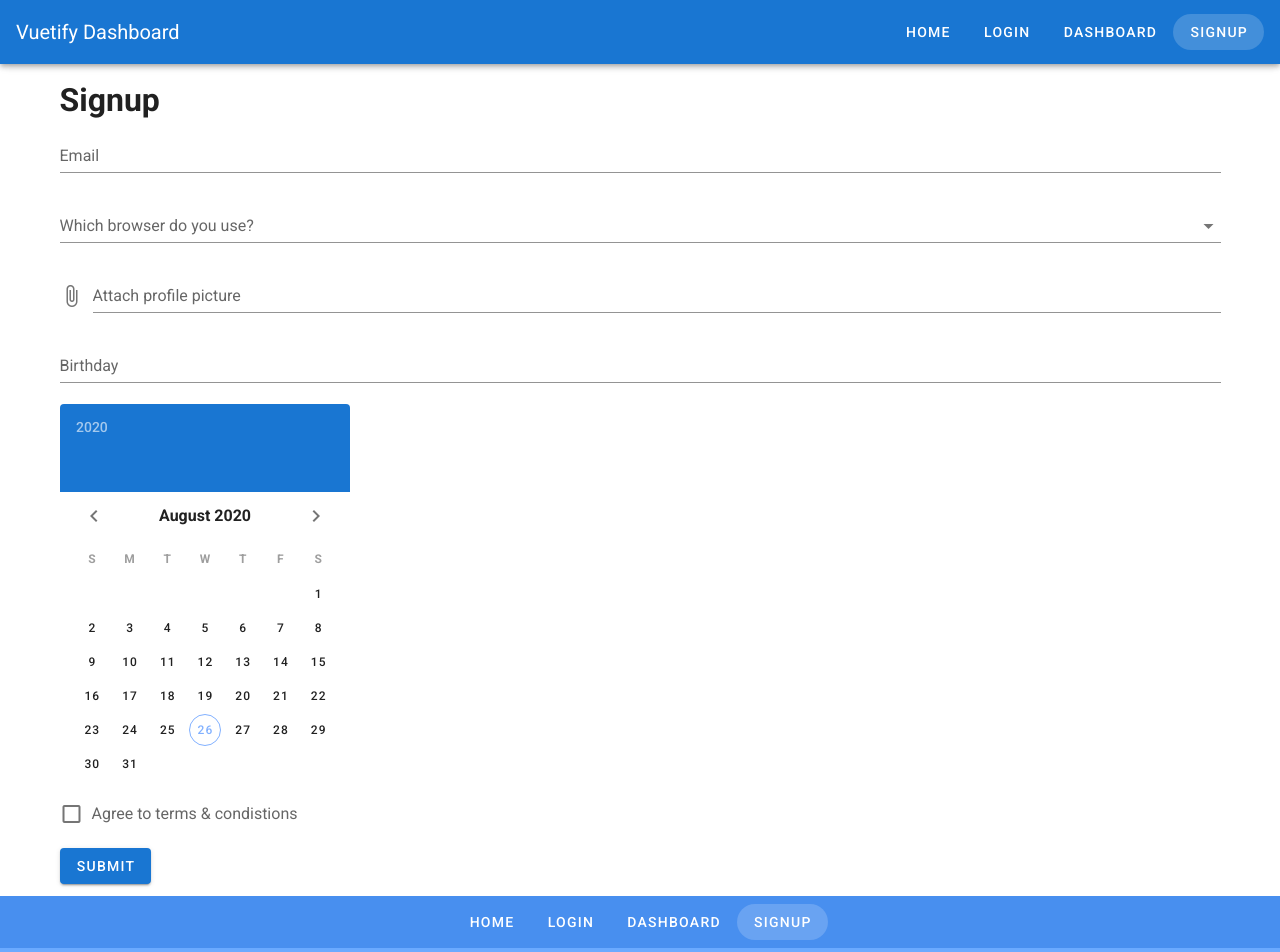
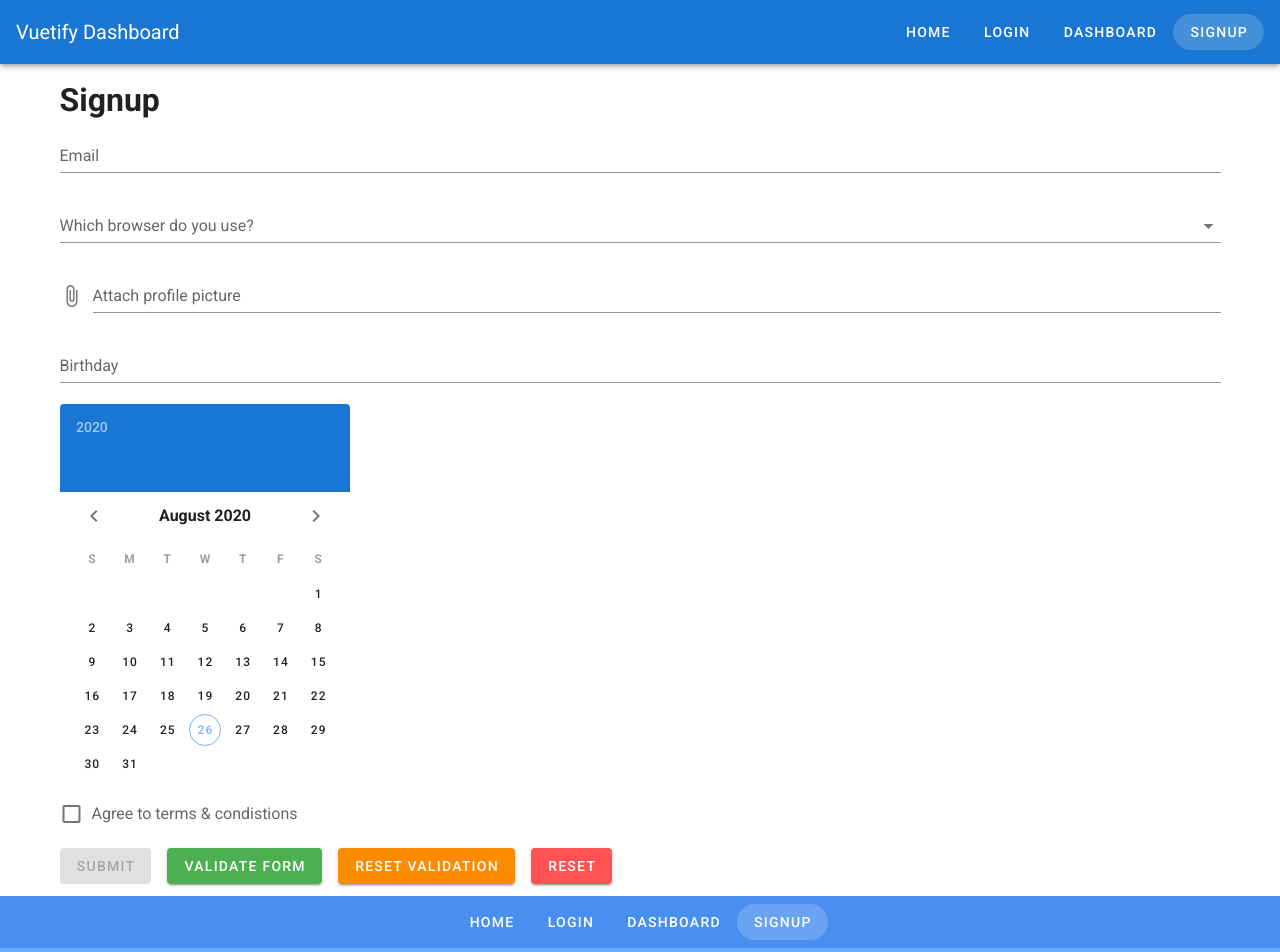
Before and after one commit to chenhe-henry/vueportfolio, a Vue app: page /signup in a window 1280 px wide. Shown: the top 952 px of the page. Built offline with nearby package versions, Linux system fonts and the light colour scheme.

Commit message:
update signup page with vuetify

```diff
--- a/src/views/Signup.vue
+++ b/src/views/Signup.vue
@@ -3,14 +3,22 @@
     <v-row>
       <v-col>
         <h1>Signup</h1>
-        <v-form>
-          <v-text-field label="Email" type="email"></v-text-field>
+        <v-form ref="signUpForm" v-model="formValidity">
+          <v-text-field label="Email" type="email" v-model="email" :rules="emailRules" required></v-text-field>
           <v-autocomplete label="Which browser do you use?" :items="browsers"></v-autocomplete>
           <v-file-input label="Attach profile picture"></v-file-input>
           <v-text-field label="Birthday" v-model="birthday" readonly></v-text-field>
           <v-date-picker v-model="birthday"></v-date-picker>
-          <v-checkbox label="Agree to terms & condistions"></v-checkbox>
-          <v-btn type="submit" color="primary">Submit</v-btn>
+          <v-checkbox
+            label="Agree to terms & condistions"
+            v-model="agreeToTerms"
+            :rules="agreeToTermRules"
+            required
+          ></v-checkbox>
+          <v-btn class="mr-4" type="submit" color="primary" :disabled="!formValidity">Submit</v-btn>
+          <v-btn class="mr-4" color="success" @click="validateForm">Validate Form</v-btn>
+          <v-btn class="mr-4" color="warning" @click="resetValidation">Reset Validation</v-btn>
+          <v-btn color="error" @click="resetForm">Reset</v-btn>
         </v-form>
       </v-col>
     </v-row>
@@ -21,9 +29,39 @@
 export default {
   data() {
     return {
+      agreeToTerms: false,
+      agreeToTermRules: [
+        value =>
+          !!value ||
+          "You must agree to the terms and conditions to sign up for an account."
+      ],
       birthday: "",
-      browsers: ["Chrome", "Firefox", "Safari", "Edge", "Brave"]
+      browsers: ["Chrome", "Firefox", "Safari", "Edge", "Brave"],
+      email: "",
+      emailRules: [
+        value => !!value || "Email is required.",
+        value => value.indexOf("@") !== 0 || "Email should have a username.",
+        value => value.includes("@") || "Email should include an @ symbol.",
+        value =>
+          value.indexOf(".") - value.indexOf("@") > 1 ||
+          "Email should contain a valid domain.",
+        value =>
+          value.indexOf(".") <= value.length - 3 ||
+          "Email should contain a valid domain extension."
+      ],
+      formValidity: false
     };
+  },
+  methods: {
+    resetValidation() {
+      this.$refs.signUpForm.resetValidation();
+    },
+    resetForm() {
+      this.$refs.signUpForm.reset();
+    },
+    validateForm() {
+      this.$refs.signUpForm.validate();
+    }
   }
 };
 </script>
```
